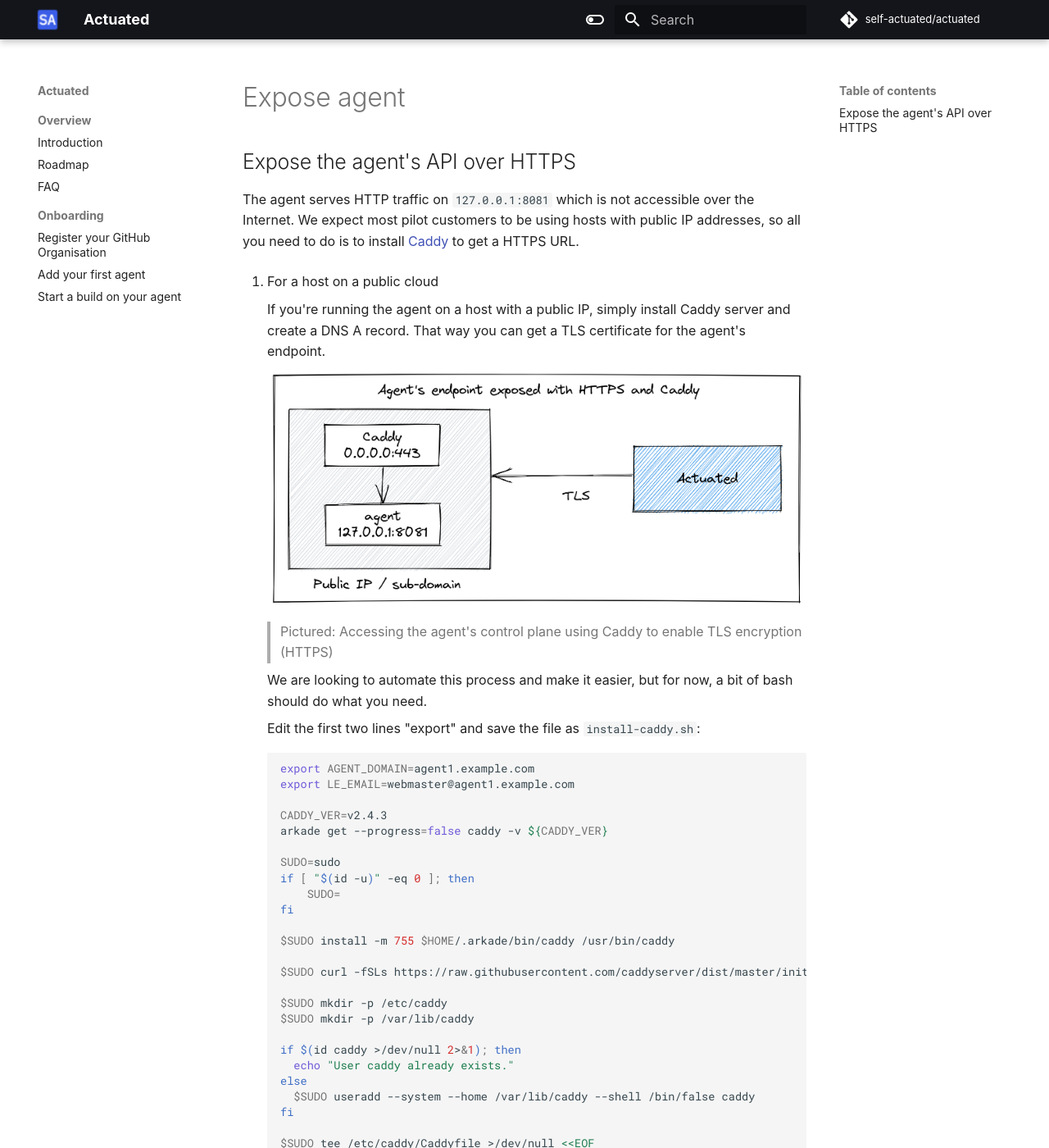
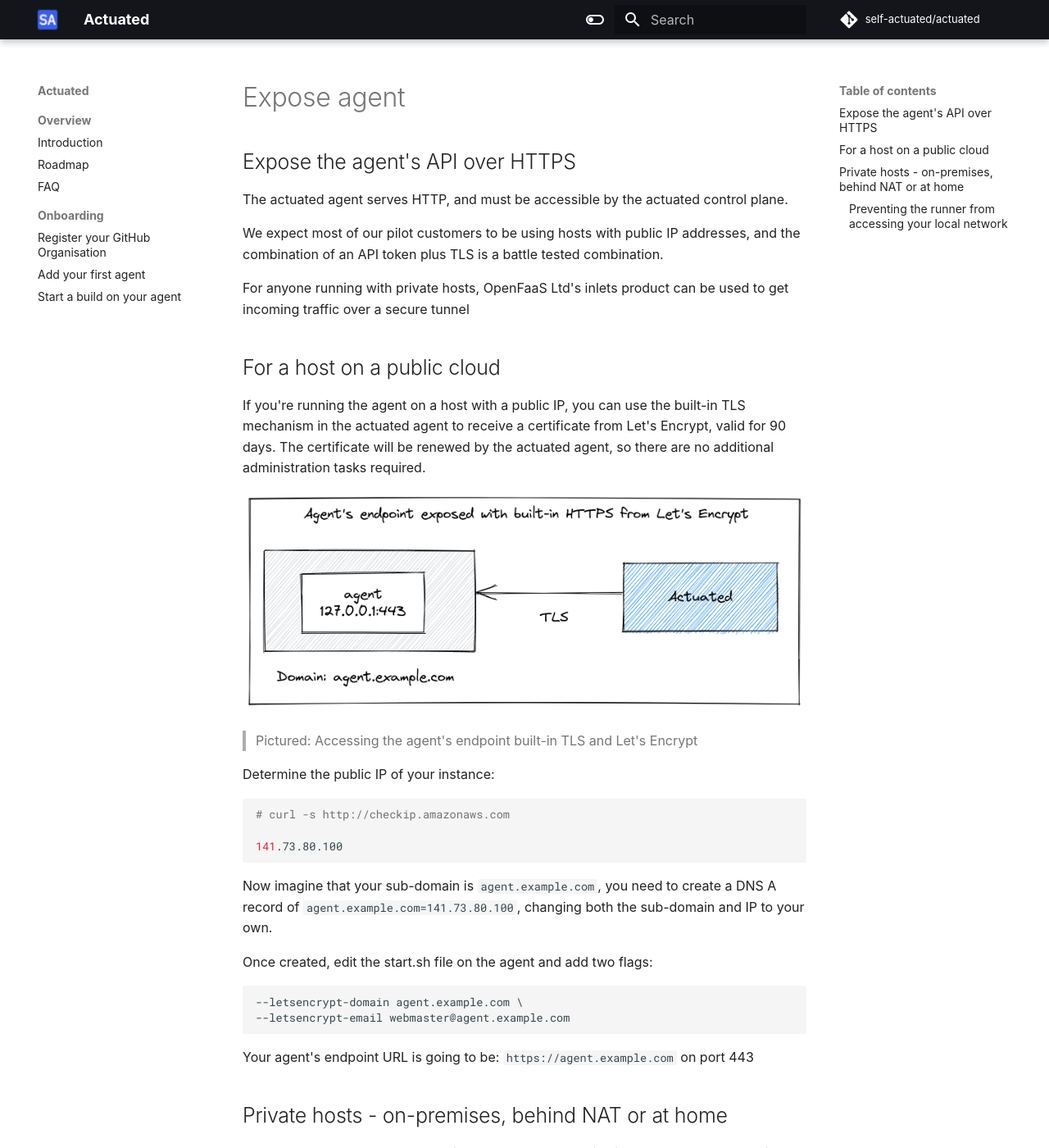
Before and after one commit to welteki/docs.actuated.dev, an MkDocs documentation site: the page built from docs/expose-agent.md, in a window 1280 px wide and 1400 px high. Shown: the whole window at 82% size. Built offline with MkDocs 1.6.1 and Material for MkDocs 9.7.7, drawn with Linux system fonts in a browser that asks for light colours; some web fonts are replaced; some of the changed text lies outside the part shown.

Commit message:
Remove caddy instructions
Signed-off-by: Alex Ellis (OpenFaaS Ltd) <alexellis2@gmail.com>

````diff
--- a/docs/expose-agent.md
+++ b/docs/expose-agent.md
@@ -1,110 +1,150 @@
 ## Expose the agent's API over HTTPS
 
-The agent serves HTTP traffic on `127.0.0.1:8081` which is not accessible over the Internet. We expect most pilot customers to be using hosts with public IP addresses, so all you need to do is to install [Caddy](https://github.com/caddyserver/caddy) to get a HTTPS URL.
+The actuated agent serves HTTP, and must be accessible by the actuated control plane.
 
-1. For a host on a public cloud
+We expect most of our pilot customers to be using hosts with public IP addresses, and the combination of an API token plus TLS is a battle tested combination.
 
-    If you're running the agent on a host with a public IP, simply install Caddy server and create a DNS A record. That way you can get a TLS certificate for the agent's endpoint.
+For anyone running with private hosts, OpenFaaS Ltd's inlets product can be used to get incoming traffic over a secure tunnel
 
-    ![Accessing the agent's endpoint using Caddy](images/direct-caddy.png)
-    > Pictured: Accessing the agent's control plane using Caddy to enable TLS encryption (HTTPS)
+## For a host on a public cloud
 
-    We are looking to automate this process and make it easier, but for now, a bit of bash should do what you need.
+If you're running the agent on a host with a public IP, you can use the built-in TLS mechanism in the actuated agent to receive a certificate from Let's Encrypt, valid for 90 days. The certificate will be renewed by the actuated agent, so there are no additional administration tasks required.
 
-    Edit the first two lines "export" and save the file as `install-caddy.sh`:
+![Accessing the agent's endpoint built-in TLS and Let's Encrypt](images/builtin-tls.png)
+> Pictured: Accessing the agent's endpoint built-in TLS and Let's Encrypt
 
-    ```bash
-    export AGENT_DOMAIN=agent1.example.com
-    export LE_EMAIL=webmaster@agent1.example.com
+Determine the public IP of your instance:
 
-    CADDY_VER=v2.4.3
-    arkade get --progress=false caddy -v ${CADDY_VER}
+```bash
+# curl -s http://checkip.amazonaws.com
 
-    SUDO=sudo
-    if [ "$(id -u)" -eq 0 ]; then
-        SUDO=
-    fi
+141.73.80.100
+```
 
-    $SUDO install -m 755 $HOME/.arkade/bin/caddy /usr/bin/caddy
+Now imagine that your sub-domain is `agent.example.com`, you need to create a DNS A record of `agent.example.com=141.73.80.100`, changing both the sub-domain and IP to your own.
 
-    $SUDO curl -fSLs https://raw.githubusercontent.com/caddyserver/dist/master/init/caddy.service --output /etc/systemd/system/caddy.service
+Once created, edit the start.sh file on the agent and add two flags:
 
-    $SUDO mkdir -p /etc/caddy
-    $SUDO mkdir -p /var/lib/caddy
+```
+--letsencrypt-domain agent.example.com \
+--letsencrypt-email webmaster@agent.example.com
+```
 
-    if $(id caddy >/dev/null 2>&1); then
-      echo "User caddy already exists."
-    else
-      $SUDO useradd --system --home /var/lib/caddy --shell /bin/false caddy
-    fi
+Your agent's endpoint URL is going to be: `https://agent.example.com` on port 443
 
-    $SUDO tee /etc/caddy/Caddyfile >/dev/null <<EOF
-    {
-        email "${LETSENCRYPT_EMAIL}"
-    }
-    ${AGENT_DOMAIN} {
-        reverse_proxy 127.0.0.1:8081
-    }
-    EOF
+## Private hosts - on-premises, behind NAT or at home
 
-    $SUDO chown --recursive caddy:caddy /var/lib/caddy
-    $SUDO chown --recursive caddy:caddy /etc/caddy
+You'll need a way to expose the client to the Internet, which includes HTTPS encryption and a sufficient amount of connections/traffic per minute.
 
-    $SUDO systemctl enable caddy
-    $SUDO systemctl start caddy
-    ```
+[Inlets](https://inlets.dev/) provides a quick and secure solution here. It is available on a [monthly subscription](https://openfaas.gumroad.com/l/inlets-subscription) where the "Personal (Essentials)" is usually reserved for personal use only. However, pilot customers can pick this cheaper option for their agent's tunnel.
 
-    Your agent's endpoint URL is going to be: `https://$AGENT_DOMAIN`.
+![Accessing the agent's private endpoint using an inlets-pro tunnel](images/tunnel-server.png)
+> Pictured: Accessing the agent's private endpoint using an inlets-pro tunnel
 
-2. You're running the agent on-premises, behind NAT or at home
+Reach out to us if you'd like us to host a tunnel server for you, alternatively, you can follow the instructions below to set up your own.
 
-    You'll need a way to expose the client to the Internet, which includes HTTPS encryption and a sufficient amount of connections/traffic per minute.
+The [inletsctl](https://github.com/inlets/inletsctl) tool will create a HTTPS tunnel server with you on your favourite cloud with a HTTPS certificate obtained from Let's Encrypt.
 
-    [Inlets](https://inlets.dev/) provides a quick and secure solution here. It is available on a [monthly subscription](https://openfaas.gumroad.com/l/inlets-subscription) where the "Personal (Essentials)" is usually reserved for personal use only. However, pilot customers can pick this cheaper option for their agent's tunnel.
+```bash
+export AGENT_DOMAIN=agent1.example.com
+export LE_EMAIL=webmaster@agent1.example.com
 
-    ![Accessing the agent's private endpoint using an inlets-pro tunnel](images/direct-caddy.png)
-    > Pictured: Accessing the agent's private endpoint using an inlets-pro tunnel
+arkade get inletsctl
+sudo mv $HOME/.arkade/bin/inletsctl /usr/local/bin/
 
-    Reach out to us if you'd like us to host a tunnel server for you, alternatively, you can follow the instructions below to set up your own.
+inletsctl create \
+    --provider digitalocean \
+    --region lon1 \
+    --token-file $HOME/do-token \
+    --letsencrypt-email $LE_EMAIL \
+    --letsencrypt-domain $AGENT_DOMAIN
+```
 
-    The [inletsctl](https://github.com/inlets/inletsctl) tool will create a HTTPS tunnel server with you on your favourite cloud with a HTTPS certificate obtained from Let's Encrypt.
+Note down the tunnel's wss:// URL and token.
 
-    ```bash
-    export AGENT_DOMAIN=agent1.example.com
-    export LE_EMAIL=webmaster@agent1.example.com
+Then run a HTTPS client to expose your agent:
 
-    arkade get inletsctl
-    sudo mv $HOME/.arkade/bin/inletsctl /usr/local/bin/
+```bash
+inlets-pro http client \
+    --url $WSS_URL \
+    --token $TOKEN \
+    --upstream http://127.0.0.1:8081
+```
 
-    inletsctl create \
-        --provider digitalocean \
-        --region lon1 \
-        --token-file $HOME/do-token \
-        --letsencrypt-email $LE_EMAIL \
-        --letsencrypt-domain $AGENT_DOMAIN
-    ```
+You can generate a systemd service (so that inlets restarts upon disconnection, and reboot) by adding `--generate=systemd > inlets.service` and running:
 
-    Note down the tunnel's wss:// URL and token.
+```bash
+sudo cp inlets.service /etc/systemd/system/
+sudo systemctl daemon-reload
+sudo systemctl enable inlets.service
+sudo systemctl start inlets
 
-    Then run a HTTPS client to expose your agent:
+# Check status with:
+sudo systemctl status inlets
+```
 
-    ```bash
-    inlets-pro http client \
-        --url $WSS_URL \
-        --token $TOKEN \
-        --upstream http://127.0.0.1:8081
-    ```
+Your agent's endpoint URL is going to be: `https://$AGENT_DOMAIN`.
 
-    You can generate a systemd service (so that inlets restarts upon disconnection, and reboot) by adding `--generate=systemd > inlets.service` and running:
+### Preventing the runner from accessing your local network
 
-    ```bash
-    sudo cp inlets.service /etc/systemd/system/
-    sudo systemctl daemon-reload
-    sudo systemctl enable inlets.service
-    sudo systemctl start inlets
+!!! warning "Network segmentation"
+    Proper network segmentation of hosts running the actuated agent is required. This is to prevent runners from making outbound connections to other hosts on your local network. We will not accept any responsibility for your configuration.
 
-    # Check status with:
-    sudo systemctl status inlets
-    ```
+If hardware isolation is not available, iptables rules may provide an alternative for isolating the runners from your network.
 
-    Your agent's endpoint URL is going to be: `https://$AGENT_DOMAIN`.
+Imagine you were using a LAN range of `192.168.0.0/24`, with a router of `192.168.0.1`, then the following probes and tests show that the runner cannot access the host 192.168.0.101, and that nmap's scan will come up dry.
+
+We add a rule to allow access to the router, but reject packets going via TCP or UDP to any other hosts on the network.
+
+```bash
+sudo iptables --insert CNI-ADMIN \
+    --destination  192.168.0.1 --jump ACCEPT
+sudo iptables --insert CNI-ADMIN \
+    --destination  192.168.0.0/24 --jump REJECT -p tcp  --reject-with tcp-reset
+sudo iptables --insert CNI-ADMIN \
+    --destination  192.168.0.0/24 --jump REJECT -p udp --reject-with icmp-port-unreachable
+```
+
+You can test the efficacy of these rules by running nmap, mtr, ping and any other probing utilities within a GitHub workflow.
+
+```yaml
+name: CI
+
+on:
+  pull_request:
+    branches:
+      - '*'
+  push:
+    branches:
+      - master
+      - main
+
+jobs:
+  specs:
+    name: specs
+    runs-on: actuated
+    steps:
+      - uses: actions/checkout@v1
+      - name: addr
+        run: ip addr
+      - name: route
+        run: ip route
+      - name: pkgs
+        run: |
+             sudo apt-get update && \
+              sudo apt-get install traceroute mtr nmap netcat -qy
+      - name: traceroute
+        run: traceroute  192.168.0.101
+      - name: Connect to ssh
+        run: echo | nc  192.168.0.101 22
+      - name: mtr
+        run: mtr -rw  -c 1  192.168.0.101
+      - name: nmap for SSH
+        run: nmap -p 22  192.168.0.0/24
+      - name: Ping router
+        run: |
+          ping -c 1  192.168.0.1
+      - name: Ping 101
+        run: |
+          ping -c 1  192.168.0.101
+```
````
Also changed, not shown: docs/images/builtin-tls.png (added), docs/images/direct-caddy.png (deleted).
